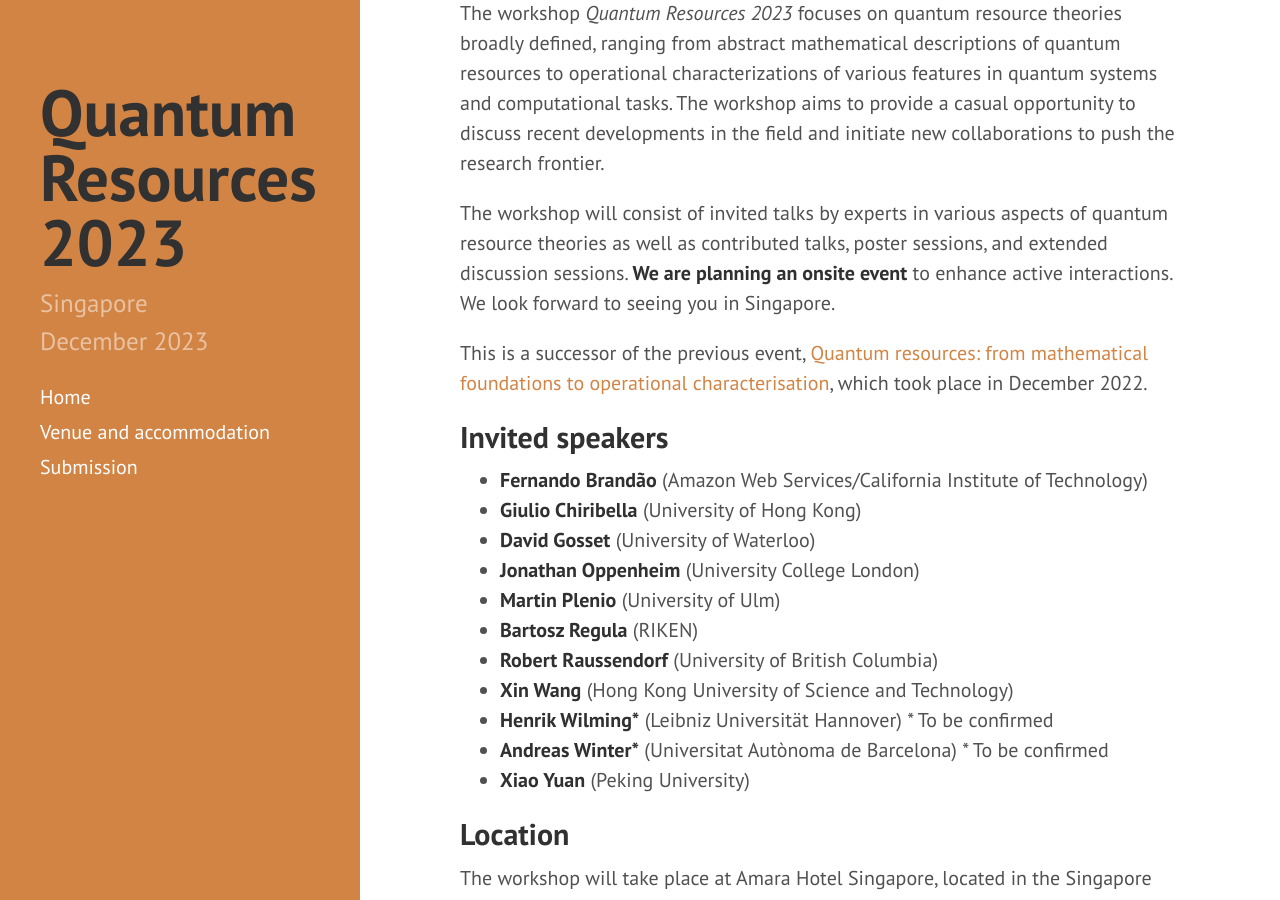
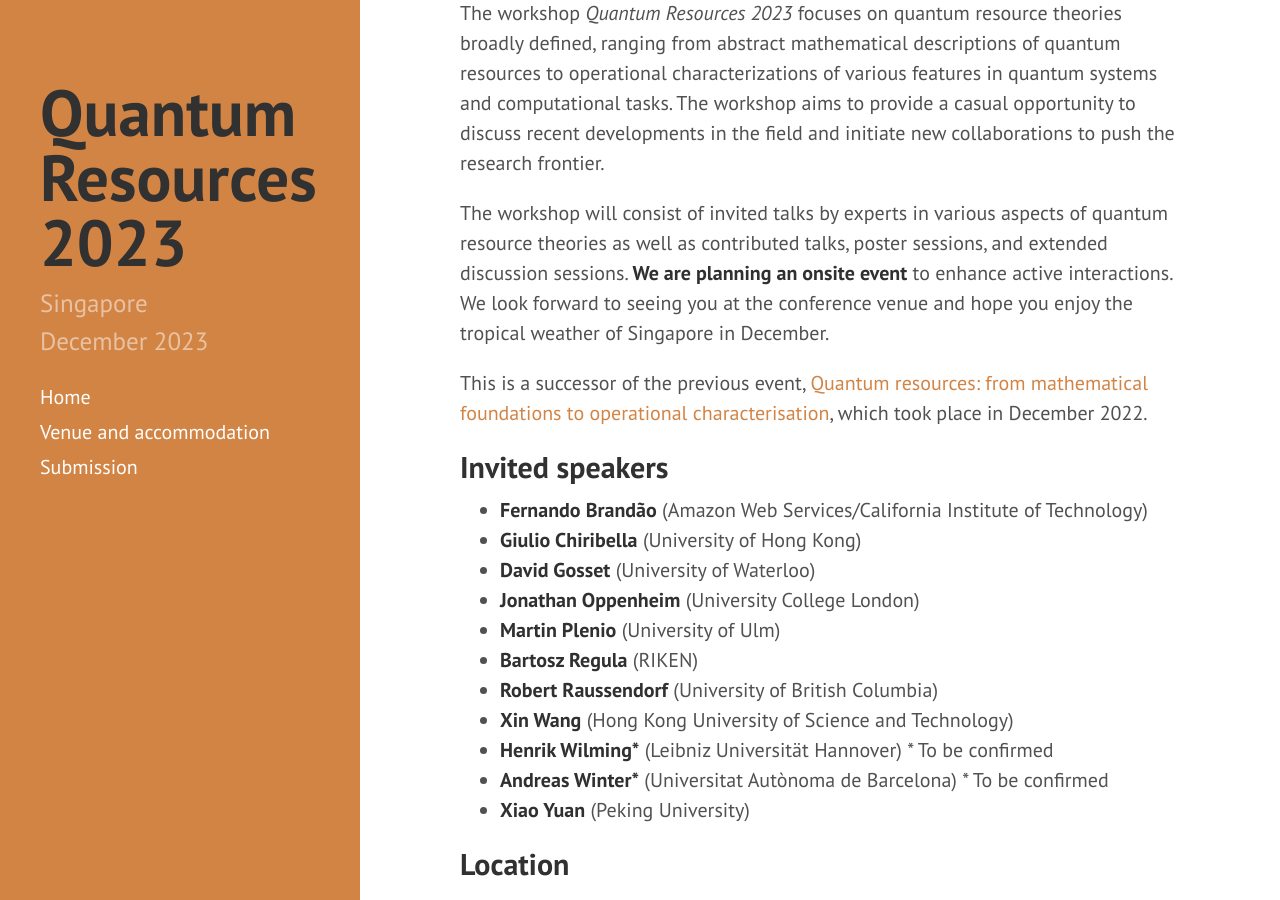
Before and after one commit to RyujiPat2/RyujiPat2.github.io, a Jekyll site: the page built from index.md, in a window 1280 px wide and 900 px high, scrolled down 501 px. Built offline with Jekyll 4.4.1, drawn with Linux system fonts in a browser that asks for light colours; nearby versions of some CDN libraries.

Commit message:
Update index.md

```diff
--- a/index.md
+++ b/index.md
@@ -16,7 +16,7 @@ order: 1
 
 The workshop *Quantum Resources 2023* focuses on quantum resource theories broadly defined, ranging from abstract mathematical descriptions of quantum resources to operational characterizations of various features in quantum systems and computational tasks. The workshop aims to provide a casual opportunity to discuss recent developments in the field and initiate new collaborations to push the research frontier.
 
-The workshop will consist of invited talks by experts in various aspects of quantum resource theories as well as contributed talks, poster sessions, and extended discussion sessions. **We are planning an onsite event** to enhance active interactions. We look forward to seeing you in Singapore.
+The workshop will consist of invited talks by experts in various aspects of quantum resource theories as well as contributed talks, poster sessions, and extended discussion sessions. **We are planning an onsite event** to enhance active interactions. We look forward to seeing you at the conference venue and hope you enjoy the tropical weather of Singapore in December.
 
 This is a successor of the previous event, [Quantum resources: from mathematical foundations to operational characterisation](https://2022.quantumresources.science/), which took place in December 2022.
 
```
